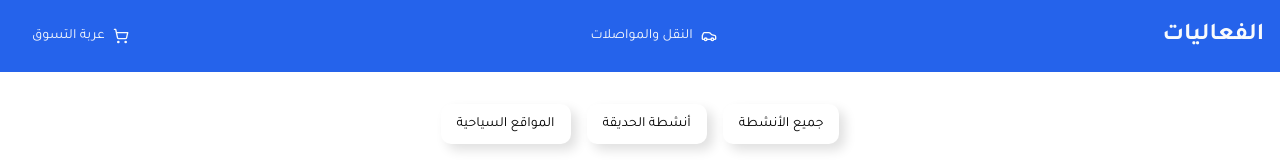
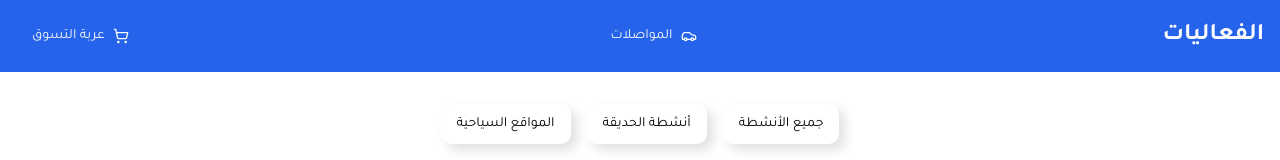
Before and after one commit to A-Gaoba/activities-booking, a Next.js app: page / in a window 1280 px wide. Shown: the top 160 px of the page. Built offline with nearby package versions, Linux system fonts and the light colour scheme.

Commit message:
final project

```diff
--- a/app/components/Navbar.tsx
+++ b/app/components/Navbar.tsx
@@ -17,7 +17,7 @@ export default function Navbar() {
         <Button asChild variant="ghost" className="text-primary-foreground hover:bg-primary-foreground hover:text-primary">
           <Link href="/transportation" className="flex items-center">
             <Car className="mr-2" />
-            <span className="hidden md:inline">النقل والمواصلات</span>
+            <span className="inline">المواصلات</span>
             {state.activities.length > 0 && (
               <span className="ml-1 bg-destructive text-destructive-foreground rounded-full w-5 h-5 flex items-center justify-center text-xs">
                 {state.activities.length}
```
